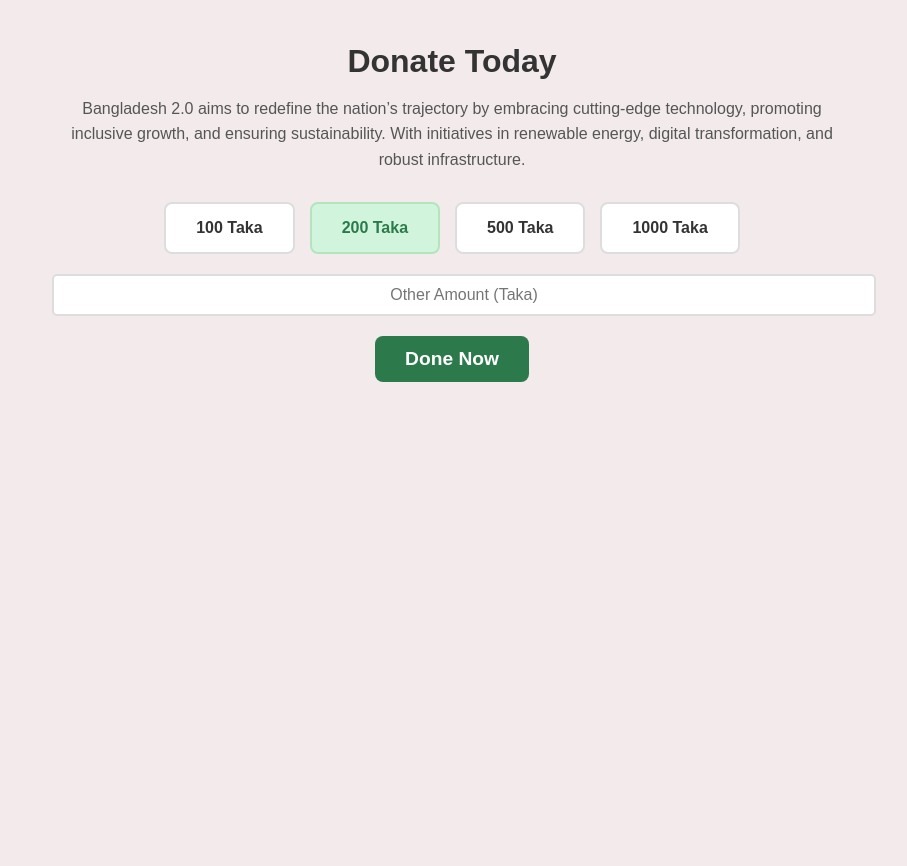
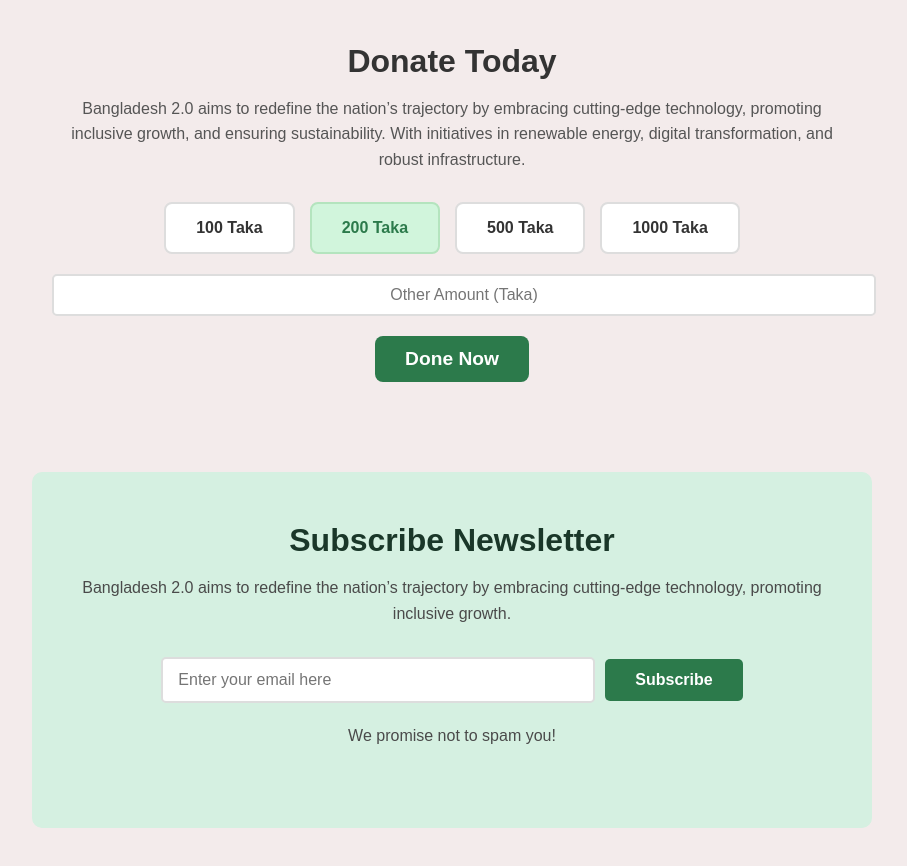
Before and after one commit to sadiahimi/BANGLADESH-2, a plain HTML site: page BANGLADESH-2/index.html in a window 1280 px wide. Shown: the part 2194-3060 px from the top of the page, without its empty margins (188-1095 px from the left). Before the commit the page ends 2666 px from the top, so only its background shows below. Drawn offline with Linux system fonts and the light colour scheme.

Commit message:
button added

```diff
--- a/BANGLADESH-2/index.html
+++ b/BANGLADESH-2/index.html
@@ -120,5 +120,17 @@
         </div>
         <button class="donate-button">Done Now</button>
       </section>
+
+      <section class="newsletter-section">
+        <h2>Subscribe Newsletter</h2>
+        <p>
+          Bangladesh 2.0 aims to redefine the nation’s trajectory by embracing cutting-edge technology, promoting inclusive growth.
+        </p>
+        <form class="newsletter-form">
+          <input type="email" class="newsletter-input" placeholder="Enter your email here" required>
+          <button type="submit" class="subscribe-button">Subscribe</button>
+        </form>
+        <p class="newsletter-note">We promise not to spam you!</p>
+      </section>
 </body>
 </html>
--- a/BANGLADESH-2/styles.css
+++ b/BANGLADESH-2/styles.css
@@ -353,3 +353,71 @@ button:hover {
   .donate-button:hover {
     background-color: #238a5e;
   }
+
+  .newsletter-section {
+    background-color: #d5f0e1;
+    text-align: center;
+    padding: 50px 20px;
+    border-radius: 10px;
+    max-width: 800px;
+    margin: 50px auto;
+  }
+
+  .newsletter-section h2 {
+    font-size: 2rem;
+    font-weight: bold;
+    color: #1a3729;
+    margin-bottom: 10px;
+  }
+
+  .newsletter-section p {
+    font-size: 1rem;
+    color: #4a4a4a;
+    margin-bottom: 30px;
+    line-height: 1.6;
+  }
+
+  .newsletter-form {
+    display: flex;
+    justify-content: center;
+    align-items: center;
+    gap: 10px;
+  }
+
+  .newsletter-input {
+    flex: 1;
+    max-width: 400px;
+    padding: 12px 15px;
+    border: 2px solid #ddd;
+    border-radius: 5px;
+    font-size: 1rem;
+    outline: none;
+    transition: border-color 0.3s ease;
+  }
+
+  .newsletter-input:focus {
+    border-color: #2c7a4b;
+  }
+
+  .subscribe-button {
+    padding: 12px 30px;
+    font-size: 1rem;
+    font-weight: bold;
+    color: #fff;
+    background-color: #2c7a4b;
+    border: none;
+    border-radius: 5px;
+    cursor: pointer;
+    transition: background-color 0.3s ease, transform 0.3s ease;
+  }
+
+  .subscribe-button:hover {
+    background-color: #238a5e;
+    transform: scale(1.05);
+  }
+
+  .newsletter-note {
+    margin-top: 20px;
+    font-size: 0.9rem;
+    color: #666;
+  }
```
